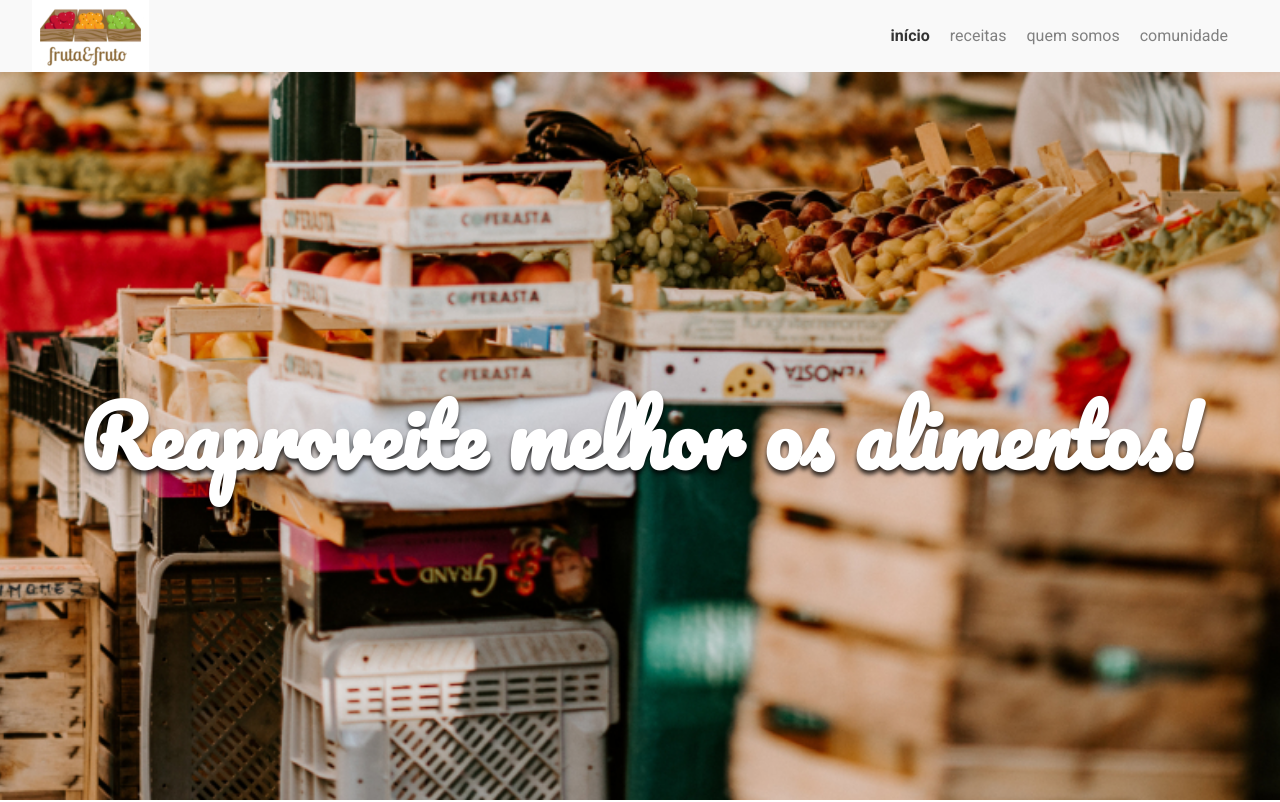
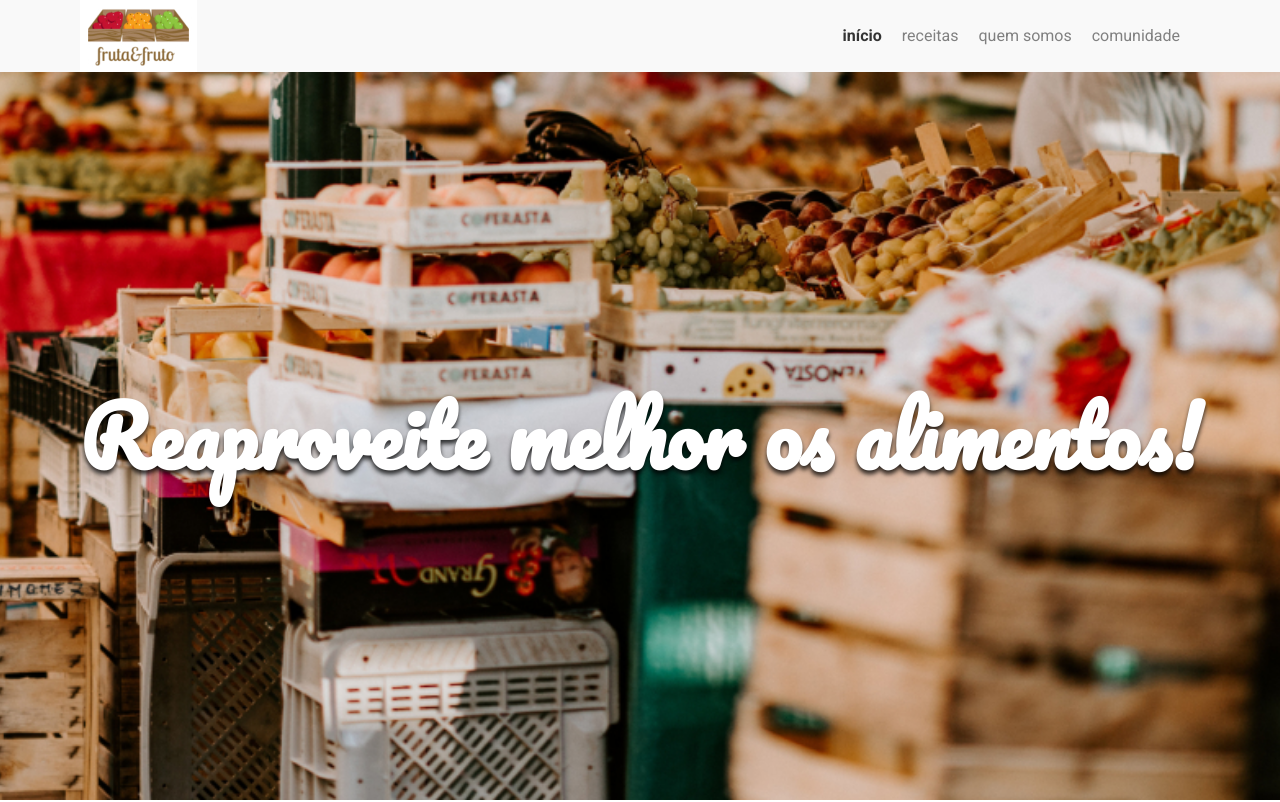
Before and after one commit to Higoralmeida702/Aprofundamento-de-conhecimento-na-area-CSS, a plain HTML site: page arquitetura-css-assets/index.html in a window 1280 px wide. Shown: the top 802 px of the page. Drawn offline with Linux system fonts and the light colour scheme.

Commit message:
deixando responsivo a parte de  cabecalho.css

```diff
--- a/arquitetura-css-assets/assets/css/cabecalho.css
+++ b/arquitetura-css-assets/assets/css/cabecalho.css
@@ -6,3 +6,16 @@
     padding-left: 2rem;
     padding-right: 2rem;
 }
+@media screen and (min-width: 0) {
+    .cabecalho {
+        justify-content: center;
+        padding: 0 1rem;
+    }
+}
+
+@media screen and (min-width: 768px) {
+    .cabecalho {
+        padding: 0 5rem;
+        justify-content: space-between;
+    }
+}
```
